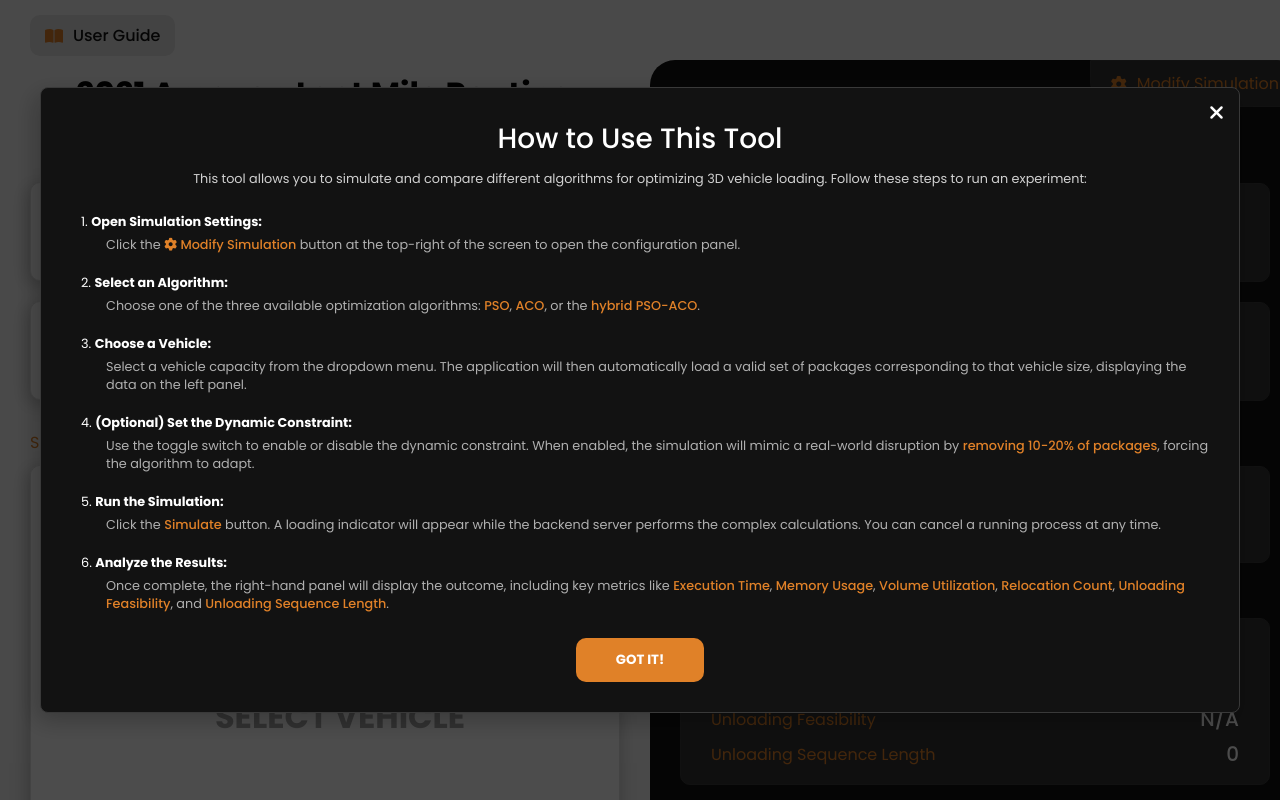
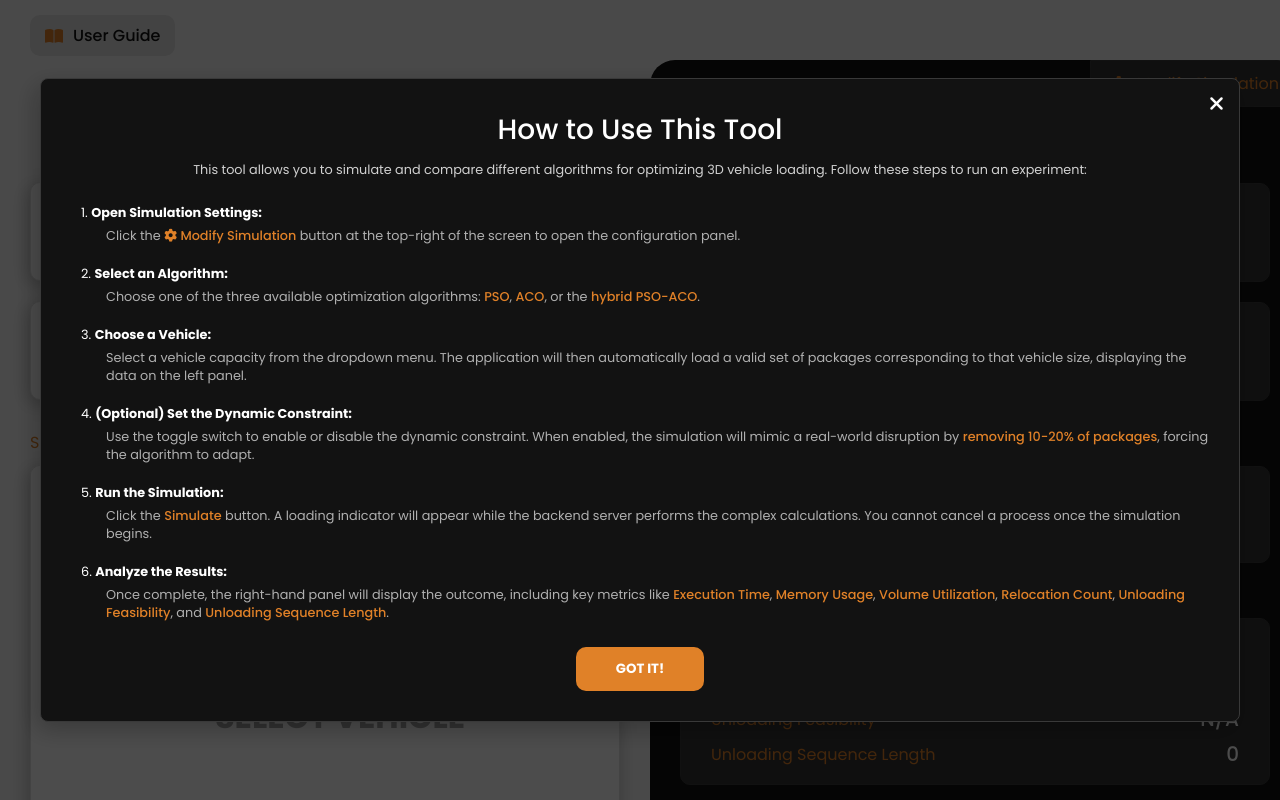
Before and after one commit to 7equinox/Hybrid-PSO-ACO-3D-Tool, a Flask app: page / in a window 1280 px wide. Run offline with Flask 3, Linux system fonts and the light colour scheme; lists and menus that the app fills with data are empty.

Commit message:
Rewrite guide to state uncancellable simulation process

```diff
--- a/static/script.js
+++ b/static/script.js
@@ -296,7 +296,7 @@ document.addEventListener("DOMContentLoaded", () => {
         }
         if (!g_str_currentSimulationId) return;
 
-        _fnShowLoader(`Simulation in progress… Please wait.`, { showSimCancel: true });
+        _fnShowLoader(`Simulation in progress… Please wait.`, { showSimCancel: false });
         try {
             const response = await fetch(`/simulation_status/${g_str_currentSimulationId}`);
             if (!response.ok) throw new Error(`Server status check failed: ${response.statusText}`);
--- a/templates/index.html
+++ b/templates/index.html
@@ -243,7 +243,7 @@ ESTONILO, JULIUS EVAN C.
                 </li>
                 <li>
                     <strong>Run the Simulation:</strong>
-                    <p>Click the <strong><span class="highlight-text">Simulate</span></strong> button. A loading indicator will appear while the backend server performs the complex calculations. You can cancel a running process at any time.</p>
+                    <p>Click the <strong><span class="highlight-text">Simulate</span></strong> button. A loading indicator will appear while the backend server performs the complex calculations. You cannot cancel a process once the simulation begins.</p>
                 </li>
                 <li>
                     <strong>Analyze the Results:</strong>
```
